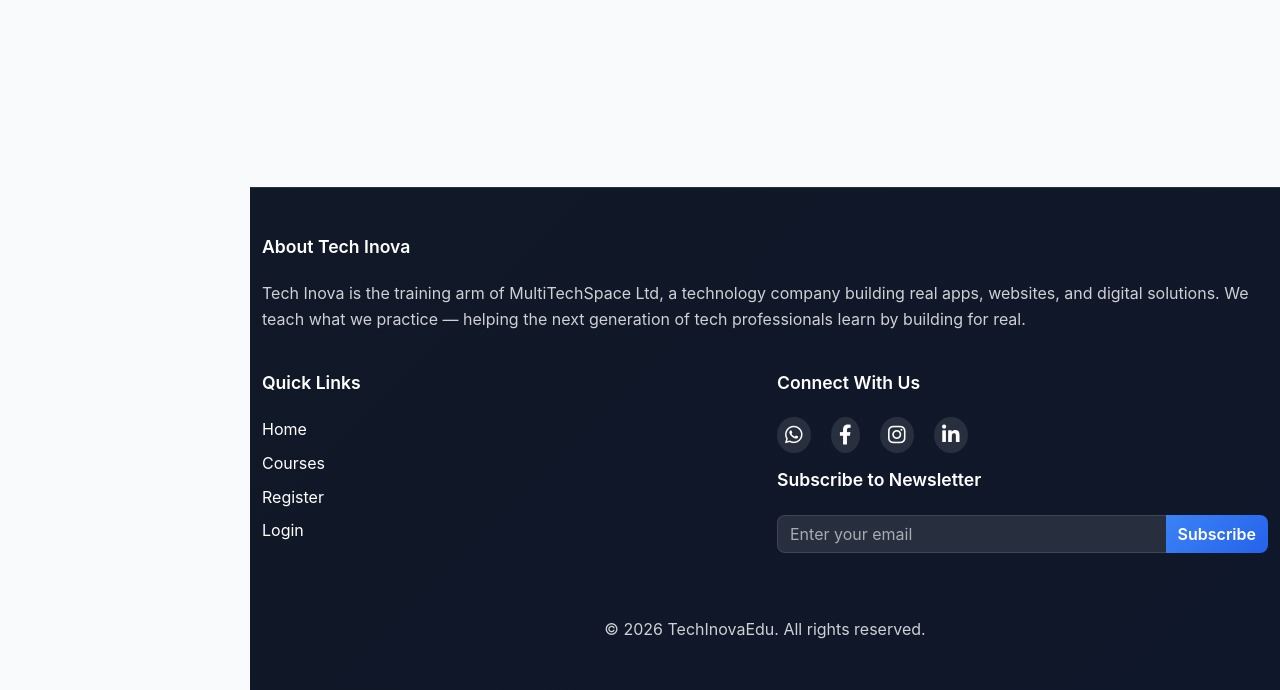
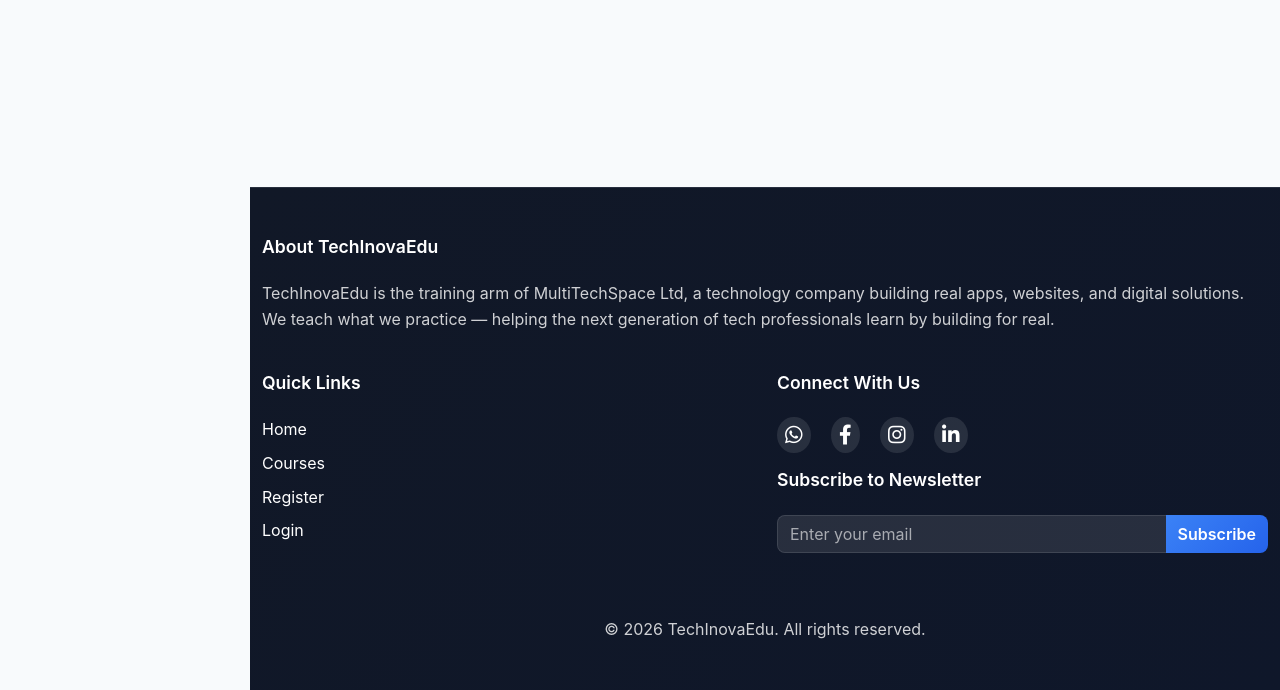
Before and after one commit to ucheval/multitech, a Django app: page /courses/1/ in a window 1280 px wide. Shown: the part 647-1337 px from the top of the page. Run offline with Django 5.2, Linux system fonts and the light colour scheme; data comes from the database, SQL or seed files in the repository; parts of the project's set-up code (start-up, migrations or seed data) failed here and were passed over; some libraries are stand-ins or nearby versions.

Commit message:
base corrected

```diff
--- a/templates/core/base.html
+++ b/templates/core/base.html
@@ -333,12 +333,12 @@
       <div class="container">
         <div class="row">
           <div class="col-12 mb-4 footer-about">
-            <h5>About Tech Inova</h5>
+            <h5>About TechInovaEdu</h5>
             <p>
-              Tech Inova is the training arm of MultiTechSpace Ltd, a technology
-              company building real apps, websites, and digital solutions. We
-              teach what we practice — helping the next generation of tech
-              professionals learn by building for real.
+              TechInovaEdu is the training arm of MultiTechSpace Ltd, a
+              technology company building real apps, websites, and digital
+              solutions. We teach what we practice — helping the next generation
+              of tech professionals learn by building for real.
             </p>
           </div>
         </div>
```
